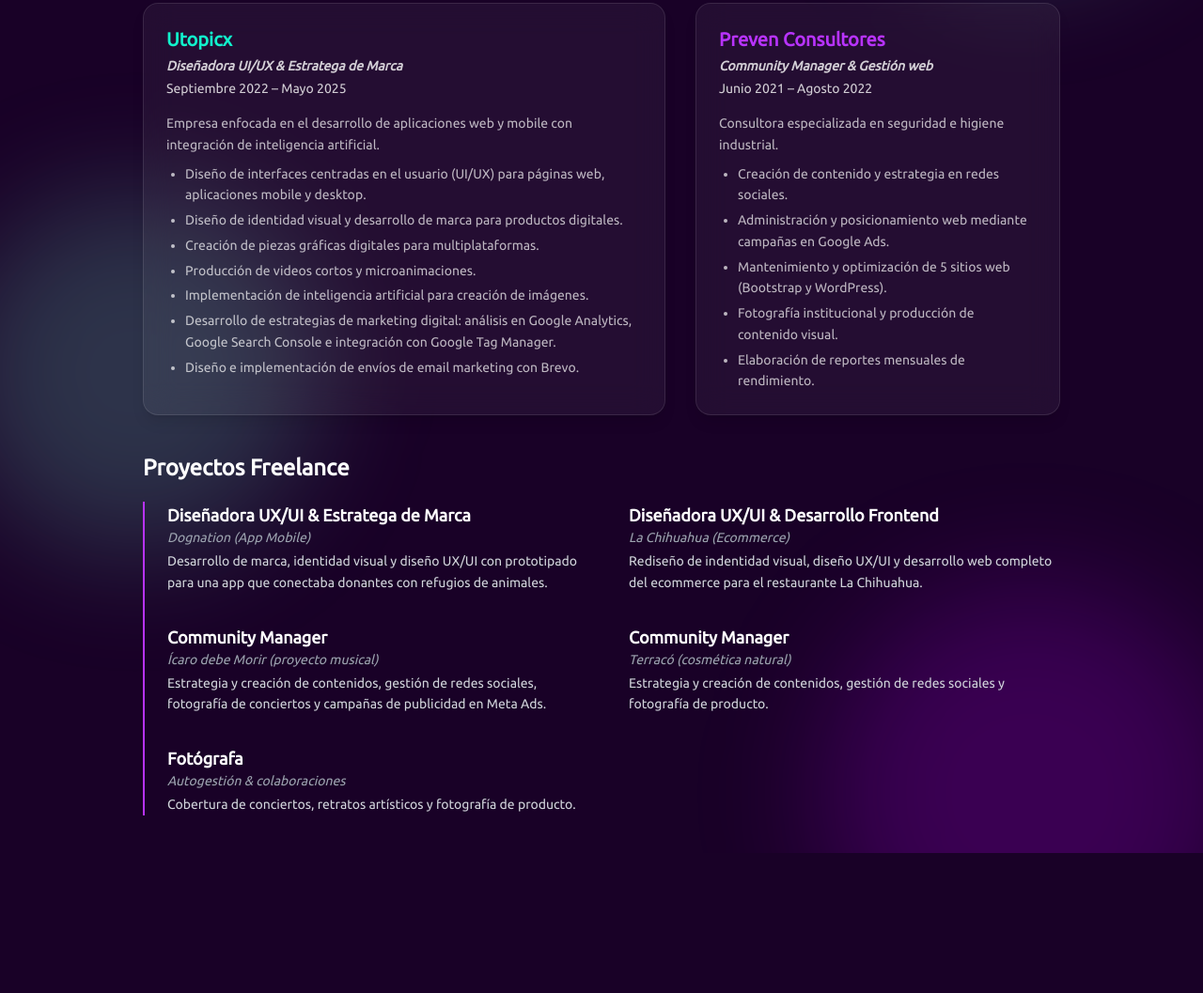
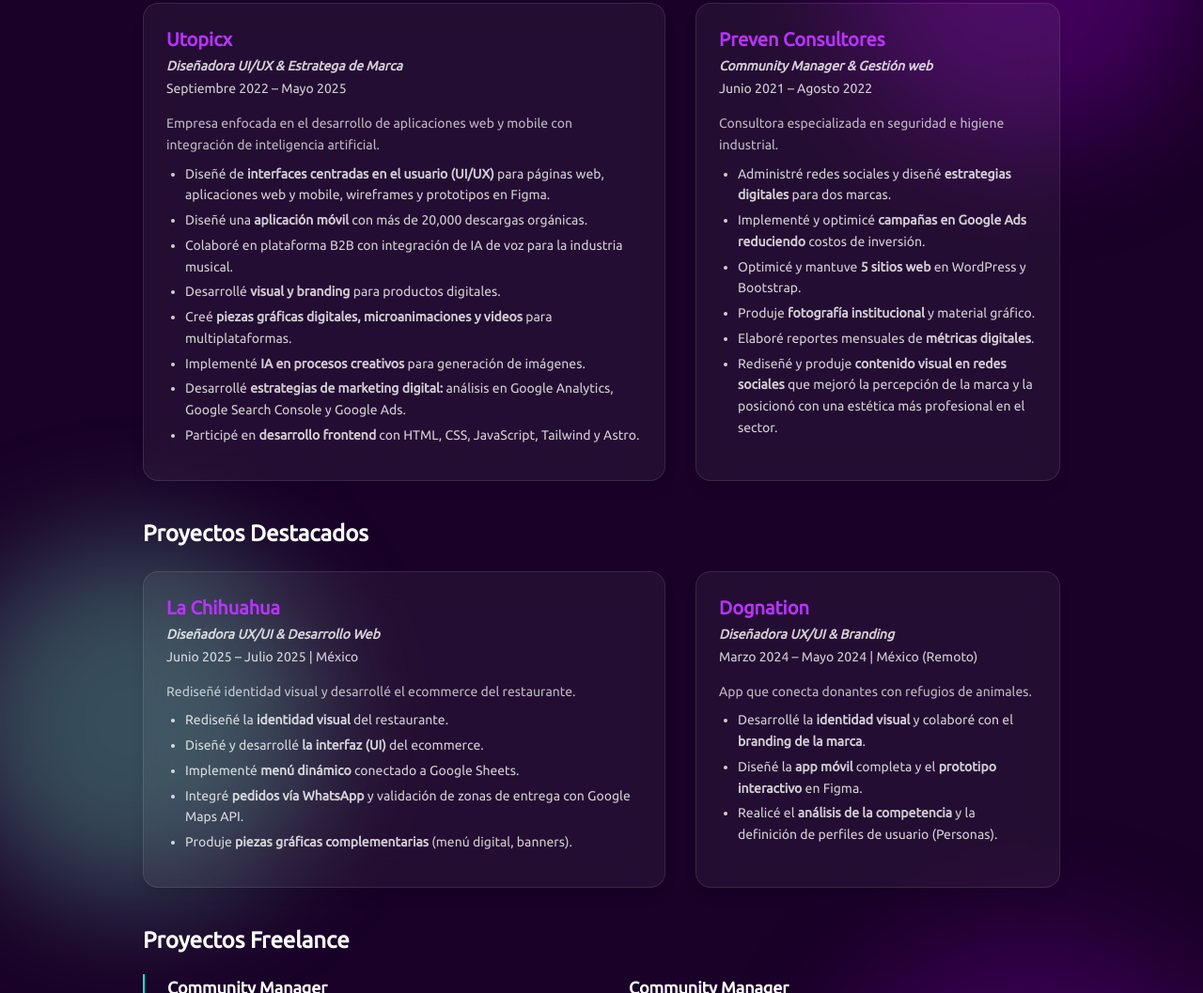
Before and after one commit to Maibellou/portfolio-maibel, a plain HTML site: page index.html in a window 1280 px wide. Shown: the part 1743-2800 px from the top of the page at 94% size. Before the commit the page ends 2651 px from the top, so only its background shows below. Drawn offline with nearby package versions, Linux system fonts and the light colour scheme.

Commit message:
Actualice experiencia personal, agregando proyectos destacados

```diff
--- a/index.html
+++ b/index.html
@@ -41,15 +41,15 @@
 
     <!-- 3. Centro izquierda -->
     <div class="absolute top-1/3 left-0 w-64 h-64 md:w-96 md:h-96 rounded-full blur-3xl"
-      style="background: rgba(191,0,255,0.2)"></div> <!-- aquamarine -->
+      style="background: rgba(127,255,212,0.25)"></div> <!-- aquamarine -->
 
     <!-- 4. Centro derecha -->
     <div class="absolute top-1/2 right-0 w-64 h-64 md:w-96 md:h-96 rounded-full blur-3xl"
-      style="background: rgba(127,255,212,0.2)"></div> <!-- electric purple -->
+      style="background: rgba(191,0,255,0.25)"></div> <!-- electric purple -->
 
     <!-- 5. Abajo izquierda -->
     <div class="absolute bottom-80 -left-12 w-72 h-72 md:w-96 md:h-96 rounded-full blur-3xl"
-      style="background: rgba(127,255,212,0.2)"></div> <!-- aquamarine -->
+      style="background: rgba(127,255,212,0.3)"></div> <!-- aquamarine -->
 
     <!-- 6. Abajo derecha -->
     <div class="absolute -bottom-40 -right-10 w-80 h-80 md:w-[28rem] md:h-[28rem] rounded-full blur-3xl"
@@ -71,8 +71,7 @@
       </p>
       <div class="mt-5">
         <a class="inline-block border border-aquamarine text-aquamarine px-6 py-2 rounded-full text-lg font-bold
-             transform transition duration-300 hover:scale-105 hover:bg-aquamarine/20"
-          href="portfolio.html">
+             transform transition duration-300 hover:scale-105 hover:bg-aquamarine/20" href="portfolio.html">
           Ver Portfolio
         </a>
       </div>
@@ -82,50 +81,39 @@
   <section class="max-w-5xl mx-auto px-6">
     <h2 class="text-3xl font-bold mb-4">Skills</h2>
     <div class="flex flex-wrap gap-2">
-      <span
-        class="border border-white text-white px-4 py-2 rounded-full text-xs sm:text-sm font-medium">Diseño
+      <span class="border border-white text-white px-4 py-2 rounded-full text-xs sm:text-sm font-medium">Diseño
         UX & UI</span>
-      <span
-        class="border border-white text-white px-4 py-2 rounded-full text-xs sm:text-sm font-medium">Diseño
+      <span class="border border-white text-white px-4 py-2 rounded-full text-xs sm:text-sm font-medium">Diseño
         gráfico</span>
-        <span
-        class="border border-white text-white px-4 py-2 rounded-full text-xs sm:text-sm font-medium">Identidad visual</span>
-      <span
-        class="border border-white text-white px-4 py-2 rounded-full text-xs sm:text-sm font-medium">Contenido para rrss</span>
-      <span
-        class="border border-white text-white px-4 py-2 rounded-full text-xs sm:text-sm font-medium">Estrategia para rrss</span>
-      <span
-        class="border border-white text-white px-4 py-2 rounded-full text-xs sm:text-sm font-medium">Edición
+      <span class="border border-white text-white px-4 py-2 rounded-full text-xs sm:text-sm font-medium">Identidad
+        visual</span>
+      <span class="border border-white text-white px-4 py-2 rounded-full text-xs sm:text-sm font-medium">Contenido para
+        rrss</span>
+      <span class="border border-white text-white px-4 py-2 rounded-full text-xs sm:text-sm font-medium">Estrategia para
+        rrss</span>
+      <span class="border border-white text-white px-4 py-2 rounded-full text-xs sm:text-sm font-medium">Edición
         de imagen y video</span>
       <span
         class="border border-white text-white px-4 py-2 rounded-full text-xs sm:text-sm font-medium">Fotografía</span>
 
-      <span
-        class="border border-white text-white px-4 py-2 rounded-full text-xs sm:text-sm font-medium">Edición
+      <span class="border border-white text-white px-4 py-2 rounded-full text-xs sm:text-sm font-medium">Edición
         de audio</span>
-      <span
-        class="border border-white text-white px-4 py-2 rounded-full text-xs sm:text-sm font-medium">Animación con código</span>
-      <span
-        class="border border-white text-white px-4 py-2 rounded-full text-xs sm:text-sm font-medium">Motion
+      <span class="border border-white text-white px-4 py-2 rounded-full text-xs sm:text-sm font-medium">Animación con
+        código</span>
+      <span class="border border-white text-white px-4 py-2 rounded-full text-xs sm:text-sm font-medium">Motion
         Graphics</span>
-      <span
-        class="border border-white text-white px-4 py-2 rounded-full text-xs sm:text-sm font-medium">Programación
+      <span class="border border-white text-white px-4 py-2 rounded-full text-xs sm:text-sm font-medium">Programación
         web</span>
-      <span
-        class="border border-white text-white px-4 py-2 rounded-full text-xs sm:text-sm font-medium">Herramientas de IA</span>
-      <span
-        class="border border-white text-white px-4 py-2 rounded-full text-xs sm:text-sm font-medium">Marketing
+      <span class="border border-white text-white px-4 py-2 rounded-full text-xs sm:text-sm font-medium">Herramientas de
+        IA</span>
+      <span class="border border-white text-white px-4 py-2 rounded-full text-xs sm:text-sm font-medium">Marketing
         digital</span>
-      <span
-        class="border border-white text-white px-4 py-2 rounded-full text-xs sm:text-sm font-medium">Storytelling
+      <span class="border border-white text-white px-4 py-2 rounded-full text-xs sm:text-sm font-medium">Storytelling
         visual</span>
-      <span
-        class="border border-white text-white px-4 py-2 rounded-full text-xs sm:text-sm font-medium">Análisis
+      <span class="border border-white text-white px-4 py-2 rounded-full text-xs sm:text-sm font-medium">Análisis
         de métricas digitales</span>
-        <span
-        class="border border-white text-white px-4 py-2 rounded-full text-xs sm:text-sm font-medium">SCRUM</span>
-        <span
-        class="border border-white text-white px-4 py-2 rounded-full text-xs sm:text-sm font-medium">Kanban</span>
+      <span class="border border-white text-white px-4 py-2 rounded-full text-xs sm:text-sm font-medium">SCRUM</span>
+      <span class="border border-white text-white px-4 py-2 rounded-full text-xs sm:text-sm font-medium">Kanban</span>
     </div>
   </section>
   <section class="max-w-5xl mx-auto px-6 mt-10">
@@ -181,27 +169,20 @@
     <div>
       <h3 class="text-xl font-semibold mb-4">📌 Cursos destacados</h3>
       <div class="flex flex-wrap gap-2">
-        <span
-          class="border border-white text-white px-4 py-2 rounded-full text-sm font-medium">Inbound
+        <span class="border border-white text-white px-4 py-2 rounded-full text-sm font-medium">Inbound
           Marketing</span>
-        <span
-          class="border border-white text-white px-4 py-2 rounded-full text-sm font-medium">Storytelling</span>
-        <span
-          class="border border-white text-white px-4 py-2 rounded-full text-sm font-medium">Metodologías
+        <span class="border border-white text-white px-4 py-2 rounded-full text-sm font-medium">Storytelling</span>
+        <span class="border border-white text-white px-4 py-2 rounded-full text-sm font-medium">Metodologías
           ágiles</span>
-          <span
-          class="border border-white text-white px-4 py-2 rounded-full text-sm font-medium">Design
+        <span class="border border-white text-white px-4 py-2 rounded-full text-sm font-medium">Design
           Systems</span>
         <span class="border border-white text-white px-4 py-2 rounded-full text-sm font-medium">SEO
           y posicionamiento web</span>
-        <span
-          class="border border-white text-white px-4 py-2 rounded-full text-sm font-medium">Email
+        <span class="border border-white text-white px-4 py-2 rounded-full text-sm font-medium">Email
           marketing</span>
-        <span
-          class="border border-white text-white px-4 py-2 rounded-full text-sm font-medium">Copywriting
+        <span class="border border-white text-white px-4 py-2 rounded-full text-sm font-medium">Copywriting
           persuasivo</span>
-        <span
-          class="border border-white text-white px-4 py-2 rounded-full text-sm font-medium">Diseño
+        <span class="border border-white text-white px-4 py-2 rounded-full text-sm font-medium">Diseño
           centrado en el usuario</span>
       </div>
     </div>
@@ -215,23 +196,25 @@
         <div class="md:col-span-7 relative group rounded-2xl p-6 border border-white/10
               bg-white/5 backdrop-blur-lg shadow-lg hover:scale-105 transform transition duration-300">
 
-          <h3 class="text-xl font-bold mb-1" style="color:#11F2CC;">Utopicx</h3>
+          <h3 class="text-xl font-bold mb-1" style="color:#B833FF;">Utopicx</h3>
           <p class="text-sm italic font-bold mb-1 text-white/80">Diseñadora UI/UX & Estratega de Marca</p>
           <p class="text-sm mb-4 text-white/80">Septiembre 2022 – Mayo 2025</p>
 
           <p class="text-white/70 text-sm leading-relaxed mb-2">
             Empresa enfocada en el desarrollo de aplicaciones web y mobile con integración de inteligencia artificial.
           </p>
-          <ul class="list-disc ml-5 text-white/70 text-sm leading-relaxed space-y-1 mb-3">
-            <li>Diseño de interfaces centradas en el usuario (UI/UX) para páginas web, aplicaciones mobile y desktop.
+          <ul class="list-disc ml-5 text-white/80 text-sm leading-relaxed space-y-1 mb-3">
+            <li>Diseñé de <strong>interfaces centradas en el usuario (UI/UX)</strong> para páginas web, aplicaciones web
+              y mobile, wireframes y prototipos en Figma.
             </li>
-            <li>Diseño de identidad visual y desarrollo de marca para productos digitales.</li>
-            <li>Creación de piezas gráficas digitales para multiplataformas.</li>
-            <li>Producción de videos cortos y microanimaciones.</li>
-            <li>Implementación de inteligencia artificial para creación de imágenes.</li>
-            <li>Desarrollo de estrategias de marketing digital: análisis en Google Analytics, Google Search Console e
-              integración con Google Tag Manager.</li>
-            <li>Diseño e implementación de envíos de email marketing con Brevo.</li>
+            <li>Diseñé una <strong>aplicación móvil</strong> con más de 20,000 descargas orgánicas.</li>
+            <li>Colaboré en plataforma B2B con integración de IA de voz para la industria musical.</li>
+            <li>Desarrollé <strong>visual y branding</strong> para productos digitales.</li>
+            <li>Creé <strong>piezas gráficas digitales, microanimaciones y videos</strong> para multiplataformas.</li>
+            <li>Implementé <strong>IA en procesos creativos</strong> para generación de imágenes.</li>
+            <li>Desarrollé <strong>estrategias de marketing digital:</strong> análisis en Google Analytics, Google
+              Search Console y Google Ads.</li>
+            <li>Participé en <strong>desarrollo frontend</strong> con HTML, CSS, JavaScript, Tailwind y Astro.</li>
           </ul>
         </div>
 
@@ -246,44 +229,68 @@
           <p class="text-white/70 text-sm leading-relaxed mb-2">
             Consultora especializada en seguridad e higiene industrial.
           </p>
-          <ul class="list-disc ml-5 text-white/70 text-sm leading-relaxed space-y-1">
-            <li>Creación de contenido y estrategia en redes sociales.</li>
-            <li>Administración y posicionamiento web mediante campañas en Google Ads.</li>
-            <li>Mantenimiento y optimización de 5 sitios web (Bootstrap y WordPress).</li>
-            <li>Fotografía institucional y producción de contenido visual.</li>
-            <li>Elaboración de reportes mensuales de rendimiento.</li>
+          <ul class="list-disc ml-5 text-white/80 text-sm leading-relaxed space-y-1">
+            <li>Administré redes sociales y diseñé <strong>estrategias digitales</strong> para dos marcas.</li>
+            <li>Implementé y optimicé <strong>campañas en Google Ads reduciendo</strong> costos de inversión.</li>
+            <li>Optimicé y mantuve <strong>5 sitios web</strong> en WordPress y Bootstrap.</li>
+            <li>Produje <strong>fotografía institucional</strong> y material gráfico.</li>
+            <li>Elaboré reportes mensuales de <strong>métricas digitales</strong>.</li>
+            <li>Rediseñé y produje <strong>contenido visual en redes sociales</strong> que mejoró la percepción de la
+              marca y la posicionó con una estética más profesional en el sector.</li>
           </ul>
         </div>
 
       </div>
 
+      <!-- Proyectos Destacados -->
+      <h2 class="text-2xl font-bold mb-6">Proyectos Destacados</h2>
+
+      <div class="grid grid-cols-1 md:grid-cols-12 gap-8 mb-10">
+
+        <!-- La Chihuahua -->
+        <div class="md:col-span-7 relative group rounded-2xl p-6 border border-white/10
+        bg-white/5 backdrop-blur-lg shadow-lg hover:scale-105 transform transition duration-300">
+
+          <h3 class="text-xl font-bold mb-1" style="color:#B833FF;">La Chihuahua</h3>
+          <p class="text-sm italic font-bold mb-1 text-white/80">Diseñadora UX/UI & Desarrollo Web</p>
+          <p class="text-sm mb-4 text-white/80">Junio 2025 – Julio 2025 | México</p>
+
+          <p class="text-white/70 text-sm leading-relaxed mb-2">
+            Rediseñé identidad visual y desarrollé el ecommerce del restaurante.
+          </p>
+          <ul class="list-disc ml-5 text-white/80 text-sm leading-relaxed space-y-1 mb-3">
+            <li>Rediseñé la <strong>identidad visual</strong> del restaurante.</li>
+            <li>Diseñé y desarrollé <strong>la interfaz (UI)</strong> del ecommerce.</li>
+            <li>Implementé <strong>menú dinámico</strong> conectado a Google Sheets.</li>
+            <li>Integré <strong>pedidos vía WhatsApp</strong> y validación de zonas de entrega con Google Maps API.</li>
+            <li>Produje <strong>piezas gráficas complementarias</strong> (menú digital, banners).</li>
+          </ul>
+        </div>
+
+        <!-- Dognation -->
+        <div class="md:col-span-5 relative group rounded-2xl p-6 border border-white/10
+        bg-white/5 backdrop-blur-lg shadow-lg hover:scale-105 transform transition duration-300">
+
+          <h3 class="text-xl font-bold mb-1" style="color:#B833FF;">Dognation</h3>
+          <p class="text-sm italic font-bold mb-1 text-white/80">Diseñadora UX/UI & Branding</p>
+          <p class="text-sm mb-4 text-white/80">Marzo 2024 – Mayo 2024 | México (Remoto)</p>
+          <p class="text-white/70 text-sm leading-relaxed mb-2">
+            App que conecta donantes con refugios de animales.
+          </p>
+          <ul class="list-disc ml-5 text-white/80 text-sm leading-relaxed space-y-1">
+            <li>Desarrollé la <strong>identidad visual</strong> y colaboré con el <strong>branding de la marca</strong>.</li>
+            <li>Diseñé la <strong>app móvil</strong> completa y el <strong>prototipo interactivo</strong> en Figma.</li>
+            <li>Realicé el <strong>análisis de la competencia</strong> y la definición de perfiles de usuario (Personas).</li>
+          </ul>
+        </div>
+
+      </div>
 
       <!-- Proyectos Freelance & Colaboraciones -->
       <h2 class="text-2xl font-bold mb-5">Proyectos Freelance</h2>
 
-      <div class="border-l-2 border-electric-purple pl-6">
+      <div class="border-l-2 border-aquamarine pl-6">
         <div class="grid grid-cols-1 md:grid-cols-2 gap-8">
-
-          <!-- Dognation -->
-          <div>
-            <h4 class="text-lg font-bold text-white mb-0">Diseñadora UX/UI & Estratega de Marca</h4>
-            <p class="text-sm italic text-gray-400 mb-1">Dognation (App Mobile)</p>
-            <p class="text-gray-300 text-sm leading-relaxed">
-              Desarrollo de marca, identidad visual y diseño UX/UI con prototipado para una app que conectaba donantes
-              con refugios de
-              animales.
-            </p>
-          </div>
-
-          <!-- La Chihuahua -->
-          <div>
-            <h4 class="text-lg font-bold text-white mb-0">Diseñadora UX/UI & Desarrollo Frontend</h4>
-            <p class="text-sm italic text-gray-400 mb-1">La Chihuahua (Ecommerce)</p>
-            <p class="text-gray-300 text-sm leading-relaxed">
-              Rediseño de indentidad visual, diseño UX/UI y desarrollo web completo del ecommerce para el restaurante La
-              Chihuahua.
-            </p>
-          </div>
 
           <!-- Community Manager Ícaro -->
           <div>
```
